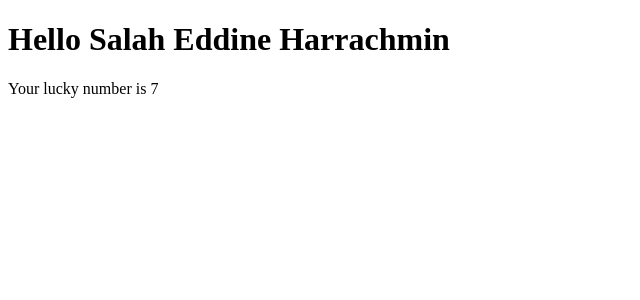
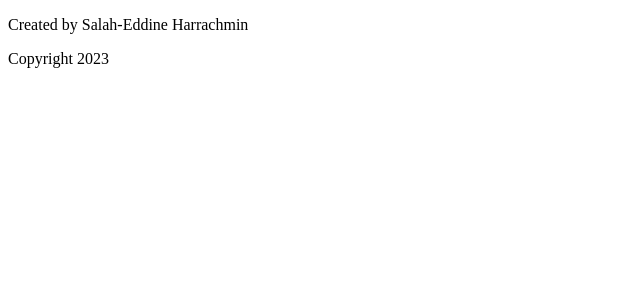
Before and after one commit to Salah-Eddine-hub/Reactjs, a React (Create React App) app in the folder my-app/: page / in a window 1280 px wide. Shown: the top 300 px of the page, without its empty margins (0-640 px from the left). Built offline with nearby package versions, Linux system fonts and the light colour scheme.

Commit message:
adding const atribute and date function

```diff
--- a/my-app/src/index.js
+++ b/my-app/src/index.js
@@ -1,19 +1,21 @@
-import React from 'react';
-import ReactDOM from 'react-dom/client';
+import React from "react";
+import ReactDOM from "react-dom";
 
 
-const root = ReactDOM.createRoot(document.getElementById('root'));
-const fname = "Salah";
-const mname = " Eddine";
-const lname = " Harrachmin"
-const num = 7;
-root.render(
+const myName = "Salah-Eddine Harrachmin";
+const cYear = new Date().getFullYear();
+ReactDOM.render(
   <div>
-    <h1>Hello {fname + mname + lname}</h1>
-    <p>Your lucky number is {num}</p>
-  </div>
-);
+    <p>Created by {myName}</p>
+    <p>Copyright {cYear}</p>
+  </div>,
+  document.getElementById('root'));
 
-// If you want to start measuring performance in your app, pass a function
-// to log results (for example: reportWebVitals(console.log))
-// or send to an analytics endpoint. Learn more: https://bit.ly/CRA-vitals
+//Create a react app from scratch.
+//It should display 2 paragraph HTML elements.
+//The paragraphs should say:
+//Created by YOURNAME.
+//Copyright CURRENTYEAR.
+//E.g.
+//Created by Angela Yu.
+//Copyright 2019.
```
